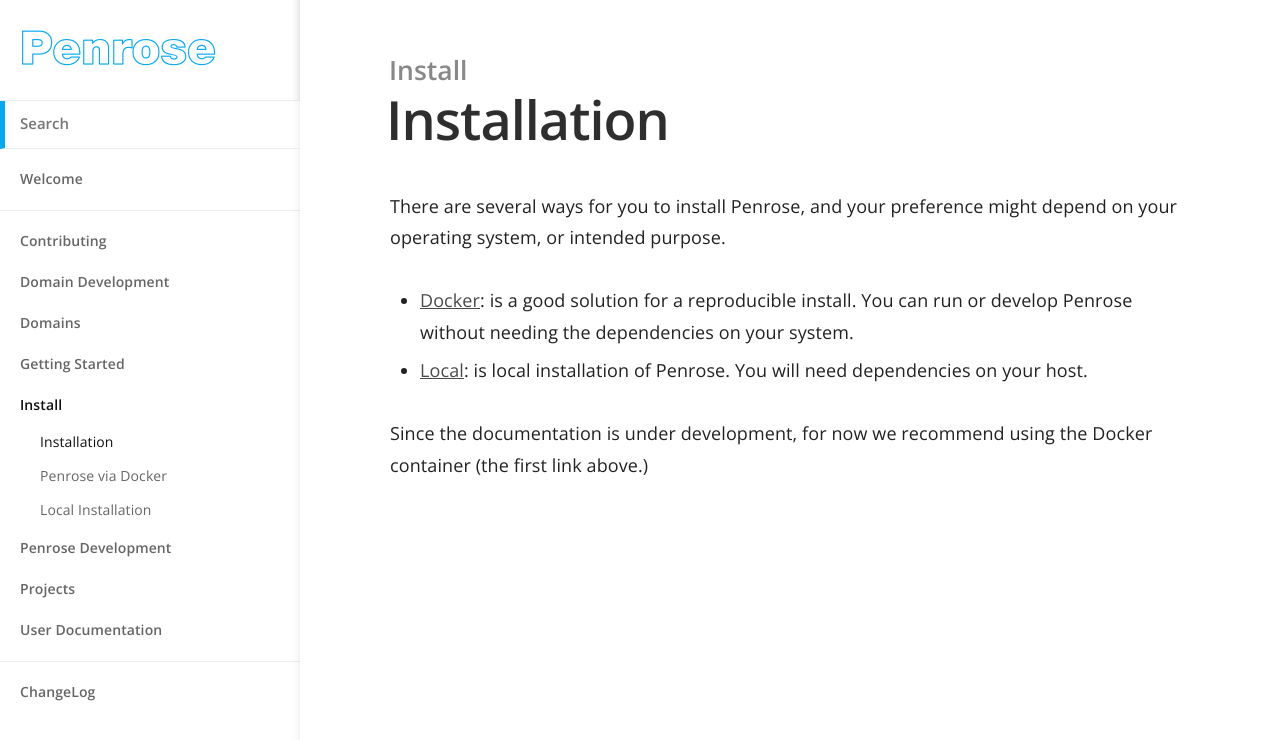
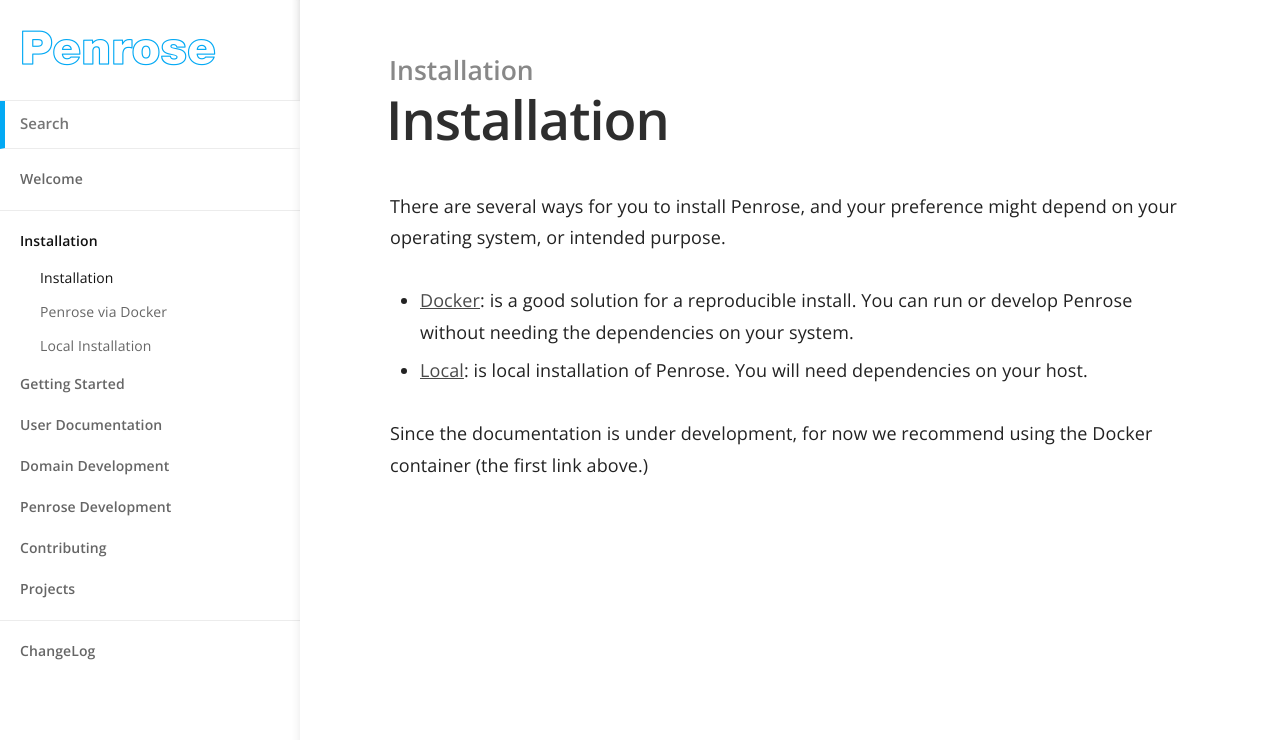
Before and after one commit to penrose/penrose-old.github.io, a Jekyll site: the page built from _docs/install/index.md, in a window 1280 px wide. Shown: the top 740 px of the page. Built offline with Jekyll 4.4.1, drawn with Linux system fonts in a browser that asks for light colours.

Commit message:
adding fix to ensure we can order navigation

```diff
--- a/_docs/install/docker.md
+++ b/_docs/install/docker.md
@@ -1,6 +1,6 @@
 ---
 title: Penrose via Docker
-category: Install
+category: Installation
 order: 2
 ---
 
--- a/_docs/install/index.md
+++ b/_docs/install/index.md
@@ -1,6 +1,6 @@
 ---
 title: Installation
-category: Install
+category: Installation
 permalink: /install/index.html
 order: 1
 ---
--- a/_docs/install/local.md
+++ b/_docs/install/local.md
@@ -1,6 +1,6 @@
 ---
 title: Local Installation
-category: Install
+category: Installation
 order: 3
 ---
 
--- a/_includes/navigation.html
+++ b/_includes/navigation.html
@@ -6,19 +6,12 @@
 					</li>
 				</ul>
 
-				<ul>
-					{% assign grouped = site.docs | group_by: 'category' %}
-					{% for group in grouped %}
-						<li class="nav-item top-level {% if group.name == page.category %}current{% endif %}">
-							{% assign items = group.items | sort: 'order' %}
-							<a href="{{ site.baseurl }}{{ items.first.url }}">{{ group.name }}</a>
-							<ul>
-								{% for item in items %}
-									<li class="nav-item {% if item.url == page.url %}current{% endif %}"><a href="{{ site.baseurl }}{{ item.url }}">{{ item.title }}</a></li>
-								{% endfor %}
-							</ul>
-						</li>
-					{% endfor %}
+				<ul>{% for navitem in site.data.links.navigation %}{% assign grouped = site.docs | group_by: 'category' %}{% for group in grouped %}{% if group.name == navitem.name %}<li class="nav-item top-level {% if group.name == page.category %}current{% endif %}">{% assign items = group.items | sort: 'order' %}<a href="{{ site.baseurl }}{{ items.first.url }}">{{ group.name }}</a>
+							<ul>{% for item in items %}
+							    <li class="nav-item {% if item.url == page.url %}current{% endif %}"><a href="{{ site.baseurl }}{{ item.url }}">{{ item.title }}</a></li>{% endfor %}
+						</ul>
+						</li>{% endif %}{% else %}{{ group.name }}|{{ navitem.name }}{% endfor %}{% endfor %}
+
 				</ul>
 
 				<ul>
```
Also changed, not shown: README.md (+29 -0 lines), _data/links.yml (+15 -0 lines).
